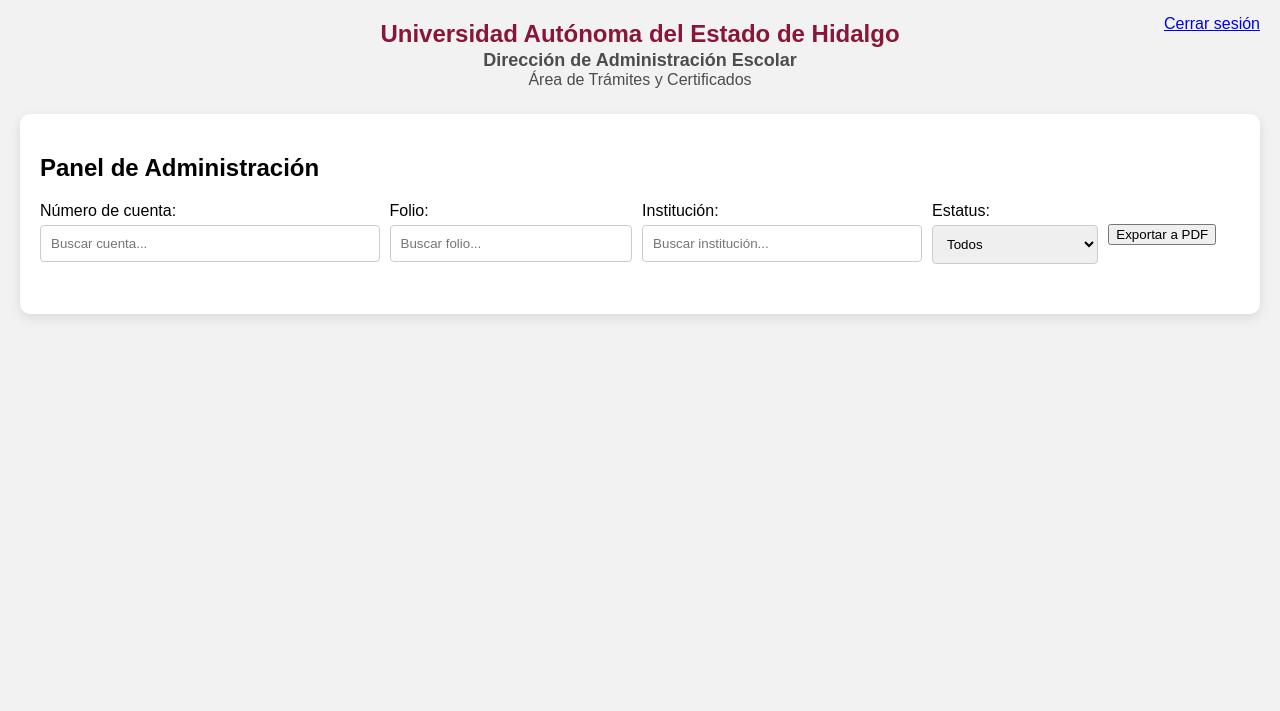
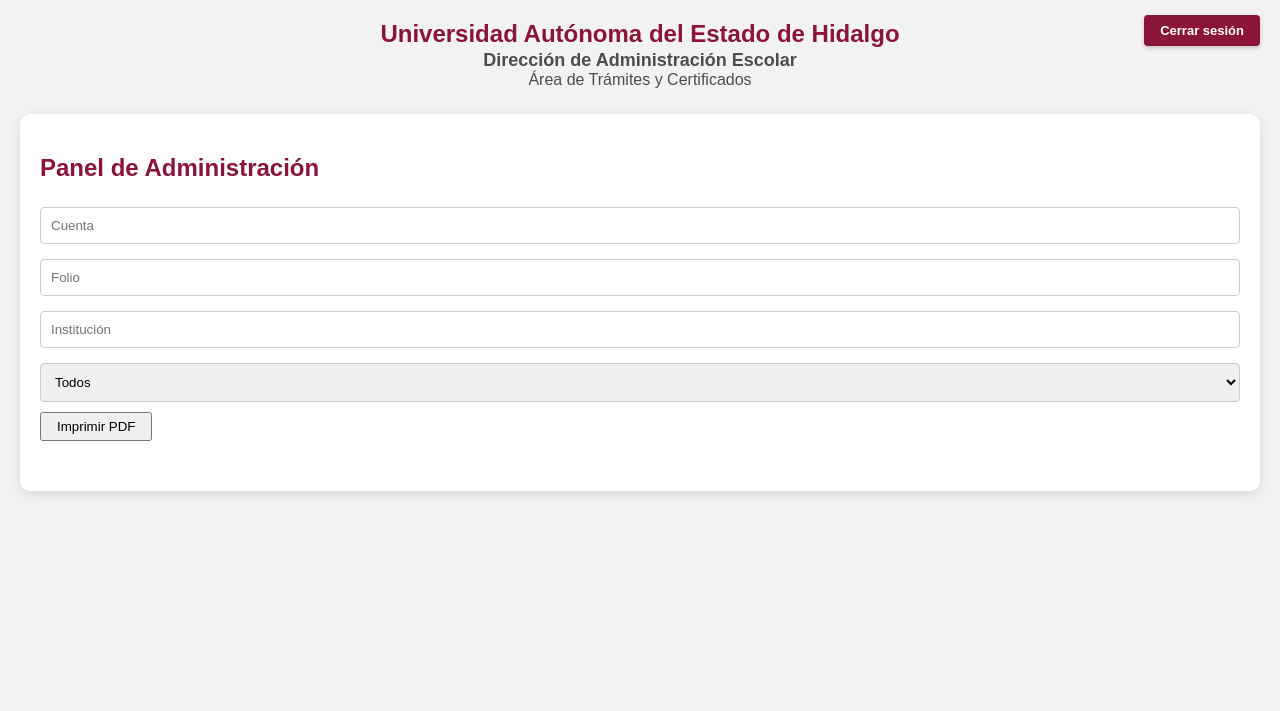
Before and after one commit to zarazuavargasjm-crypto/portal_reportes, a Flask app: template templates/admin.html in a window 1280 px wide. Shown: the top 711 px of the page. Run offline with Flask 3, Linux system fonts and the light colour scheme; the template is opened without the code that fills it, so the values that code supplies are empty.

Commit message:
Update admin.html

```diff
--- a/templates/admin.html
+++ b/templates/admin.html
@@ -3,13 +3,12 @@
 <head>
     <meta charset="UTF-8">
     <meta name="viewport" content="width=device-width, initial-scale=1.0">
-    <title>Panel de Administración - UAEH</title>
     <link rel="stylesheet" href="/static/style.css">
 </head>
 <body>
 
 <div class="top-right">
-    <a href="/">Cerrar sesión</a>
+    <a href="/" class="btn-logout">Cerrar sesión</a>
 </div>
 
 <div class="header-uaeh">
@@ -19,54 +18,29 @@
 </div>
 
 <div class="table-container">
-    <h2>Panel de Administración</h2>
-
+    <h2 style="color: #8A1538;">Panel de Administración</h2>
     <div class="filters">
-        <div>
-            <label for="filtro-cuenta-admin">Número de cuenta:</label>
-            <input type="text" id="filtro-cuenta-admin" placeholder="Buscar cuenta...">
-        </div>
-
-        <div>
-            <label for="filtro-folio-admin">Folio:</label>
-            <input type="text" id="filtro-folio-admin" placeholder="Buscar folio...">
-        </div>
-
-        <div>
-            <label for="filtro-institucion-admin">Institución:</label>
-            <input type="text" id="filtro-institucion-admin" placeholder="Buscar institución...">
-        </div>
-
-        <div>
-            <label for="filtro-estatus-admin">Estatus:</label>
-            <select id="filtro-estatus-admin">
-                <option value="">Todos</option>
-                <option value="Entregado">Entregado</option>
-                <option value="Pendiente">Pendiente</option>
-            </select>
-        </div>
-
-        <div>
-            <button type="button" onclick="window.print()" style="margin-top: 22px;">Exportar a PDF</button>
-        </div>
+        <input type="text" id="f-cuenta" placeholder="Cuenta">
+        <input type="text" id="f-folio" placeholder="Folio">
+        <input type="text" id="f-inst" placeholder="Institución">
+        <select id="f-estatus">
+            <option value="">Todos</option>
+            <option value="Entregado">Entregado</option>
+            <option value="Pendiente">Pendiente</option>
+        </select>
+        <button onclick="window.print()" style="width: auto; padding: 5px 15px;">Imprimir PDF</button>
     </div>
 
-    <div style="overflow-x: auto; width: 100%; border-radius: 8px;">
+    <div style="overflow-x: auto;">
         <table id="tabla-admin">
             <thead>
-                <tr>
-                    {% for h in headers %}
-                        <th>{{ h }}</th>
-                    {% endfor %}
-                </tr>
+                <tr>{% for h in headers %}<th>{{ h }}</th>{% endfor %}</tr>
             </thead>
             <tbody>
                 {% for fila in datos %}
                     {% set estatus = fila[12] if fila|length > 12 else '' %}
                     <tr class="fila-dato {% if estatus == 'Entregado' %}tr-entregado{% endif %}">
-                        {% for celda in fila %}
-                            <td>{{ celda }}</td>
-                        {% endfor %}
+                        {% for celda in fila %}<td>{{ celda }}</td>{% endfor %}
                     </tr>
                 {% endfor %}
             </tbody>
@@ -74,50 +48,24 @@
     </div>
 </div>
 
+<div class="footer-firma">Manuel Zarazúa — abril 2026</div>
+
 <script>
-    const filasAdmin = document.querySelectorAll("#tabla-admin .fila-dato");
+    const filas = document.querySelectorAll(".fila-dato");
+    const c = document.getElementById("f-cuenta"), f = document.getElementById("f-folio"), i = document.getElementById("f-inst"), e = document.getElementById("f-estatus");
 
-    const filtroCuentaAdmin = document.getElementById("filtro-cuenta-admin");
-    const filtroFolioAdmin = document.getElementById("filtro-folio-admin");
-    const filtroInstitucionAdmin = document.getElementById("filtro-institucion-admin");
-    const filtroEstatusAdmin = document.getElementById("filtro-estatus-admin");
-
-    function aplicarFiltrosAdmin() {
-        const cuentaVal = filtroCuentaAdmin.value.toLowerCase().trim();
-        const folioVal = filtroFolioAdmin.value.toLowerCase().trim();
-        const institucionVal = filtroInstitucionAdmin.value.toLowerCase().trim();
-        const estatusVal = filtroEstatusAdmin.value;
-
-        filasAdmin.forEach(fila => {
-            const celdas = fila.querySelectorAll("td");
-
-            // Mapeo de columnas según tu estructura de Google Sheets
-            const cuenta = celdas[1]?.textContent.toLowerCase() || "";
-            const institucion = celdas[5]?.textContent.toLowerCase() || "";
-            const folio = celdas[9]?.textContent.toLowerCase() || "";
-            const estatus = celdas[12]?.textContent.trim() || "";
-
-            let visible = true;
-
-            if (cuentaVal && !cuenta.includes(cuentaVal)) visible = false;
-            if (folioVal && !folio.includes(folioVal)) visible = false;
-            if (institucionVal && !institucion.includes(institucionVal)) visible = false;
-            if (estatusVal && estatus !== estatusVal) visible = false;
-
-            fila.style.display = visible ? "" : "none";
+    function filtrar() {
+        filas.forEach(row => {
+            const tds = row.querySelectorAll("td");
+            const vis = tds[1].innerText.toLowerCase().includes(c.value.toLowerCase()) &&
+                        tds[9].innerText.toLowerCase().includes(f.value.toLowerCase()) &&
+                        tds[5].innerText.toLowerCase().includes(i.value.toLowerCase()) &&
+                        (e.value === "" || tds[12].innerText.trim() === e.value);
+            row.style.display = vis ? "" : "none";
         });
     }
-
-    // Eventos para filtrado en tiempo real
-    filtroCuentaAdmin.addEventListener("input", aplicarFiltrosAdmin);
-    filtroFolioAdmin.addEventListener("input", aplicarFiltrosAdmin);
-    filtroInstitucionAdmin.addEventListener("input", aplicarFiltrosAdmin);
-    filtroEstatusAdmin.addEventListener("change", aplicarFiltrosAdmin);
+    [c,f,i,e].forEach(el => el.addEventListener(el.tagName==='SELECT'?'change':'input', filtrar));
 </script>
-
-<div class="footer-firma">
-    Manuel Zarazúa — abril 2026
-</div>
 
 </body>
 </html>
```
